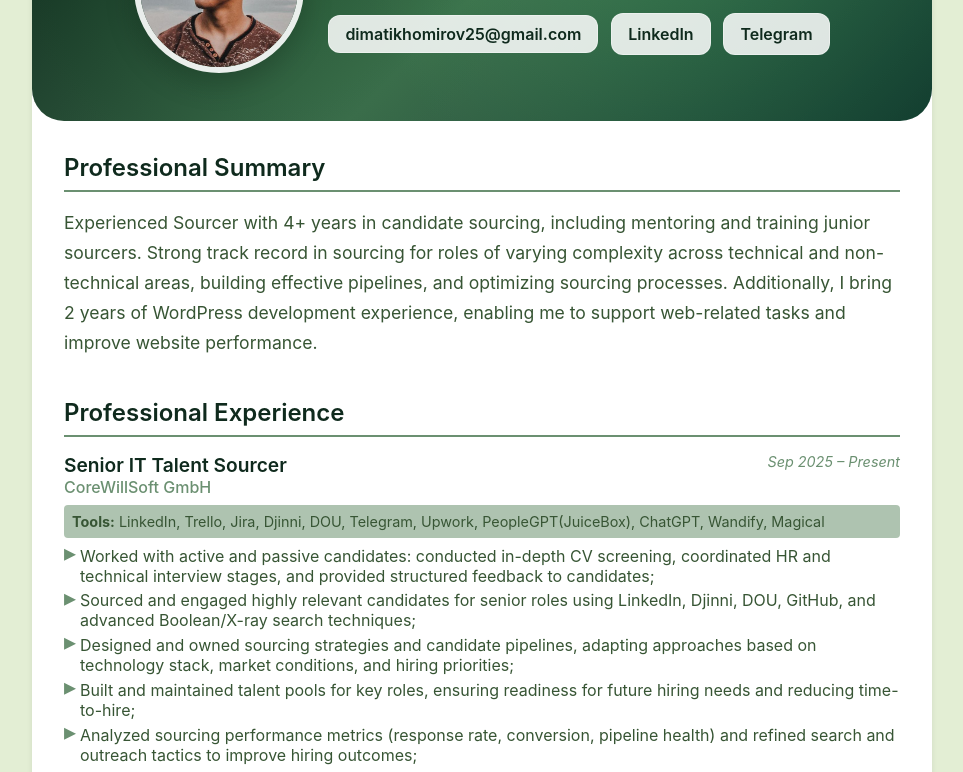
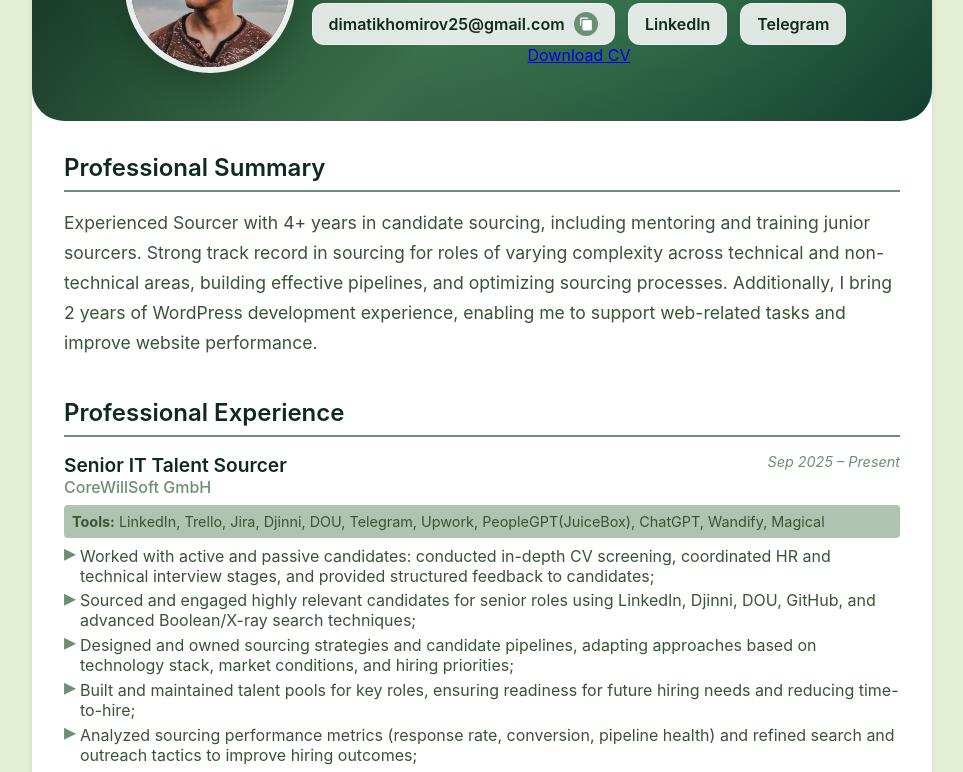
Before and after one commit to dmytro-tikhomirov/cv, a plain HTML site: page index.html in a window 1280 px wide. Shown: the part 145-917 px from the top of the page, without its empty margins (158-1121 px from the left). Drawn offline with Linux system fonts and the light colour scheme.

Commit message:
Update index.html

```diff
--- a/index.html
+++ b/index.html
@@ -21,18 +21,18 @@
                 <div class="contact-info">
                     <div class="email-box">
                         <span id="email-text">dimatikhomirov25@gmail.com</span>
-                       <!-- <button class="copy-btn" onclick="copyEmail()" aria-label="Copy email">
+                        <button class="copy-btn" onclick="copyEmail()" aria-label="Copy email">
                             <svg width="18" height="18" viewBox="0 0 24 24" fill="none"
                                  xmlns="http://www.w3.org/2000/svg">
                                 <path d="M16 1H4C2.9 1 2 1.9 2 3V15H4V3H16V1Z" fill="white"/>
                                 <path d="M20 5H8C6.9 5 6 5.9 6 7V21C6 22.1 6.9 23 8 23H20C21.1 23 22 22.1 22 21V7C22 5.9 21.1 5 20 5Z" fill="white"/>
                             </svg>
-                        </button>-->
+                        </button>
                     </div>
                     <a href="https://www.linkedin.com/in/dima-tikhomirov-6ba328231/" target="_blank">LinkedIn</a>
                     <a href="https://t.me/dimoooon18" target="_blank">Telegram</a>
                 </div>
-                <!-- <a href="assets/files/cv.pdf" class="download-btn" download>Download CV</a> -->
+                <a href="assets/files/CV_Dima_Tikhomirov.pdf" download class="btn">Download CV</a>
             </div>
         </div>
     </header>
```
